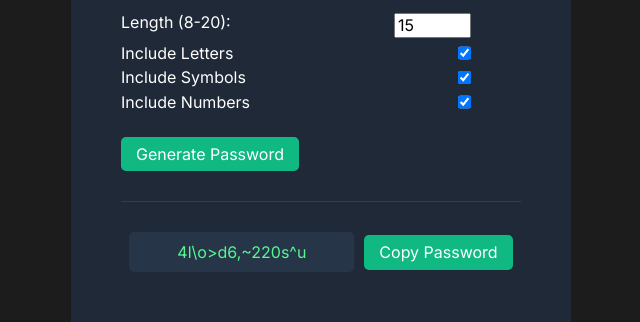
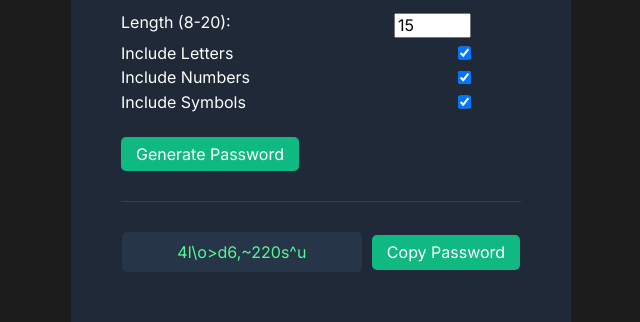
Before and after one commit to mekoness/scrimba-pwgen, a plain HTML site: page index.html in a window 1280 px wide. Both pictures are taken after a click on the button "Generate Password". Shown: the part 219-541 px from the top of the page, 319-959 px from the left. Drawn offline with nearby package versions, Linux system fonts and the light colour scheme.

Commit message:
If statements

```diff
--- a/index.css
+++ b/index.css
@@ -76,7 +76,7 @@ button#copypassbtn {
 #password {
     background-color: #273549;
     color: #55F991;
-    width: 225px;
+    width: 240px;
     height: 40px;
     border-radius: 5px;
     display: flex;
--- a/index.html
+++ b/index.html
@@ -20,12 +20,12 @@
                     <input type="checkbox" id="letters" name="letters" checked>
                 </div>
                 <div class="checkboxes">
+                    <label for="numbers">Include Numbers</label>
+                    <input type="checkbox" id="numbers" name="numbers" checked>
+                </div>
+                <div class="checkboxes">
                     <label for="symbols">Include Symbols</label>
                     <input type="checkbox" id="symbols" name="symbols" checked>
-                </div>
-                <div class="checkboxes">
-                    <label for="numbers">Include Numbers</label>
-                    <input type="checkbox" id="numbers" name="numbers" checked>
                 </div>
             </div>
             <button onclick="getPassword()" id="generatebtn">Generate Password</button>
--- a/index.js
+++ b/index.js
@@ -7,24 +7,37 @@ let passwordEl = document.getElementById("password")
 let pwLengthEl = document.getElementById("pw-length")
 
 let letters = document.getElementById("letters").checked
+let numbers = document.getElementById("numbers").checked
 let symbols = document.getElementById("symbols").checked
-let numbers = document.getElementById("numbers").checked
 
 let getKey = [
     function characters() {
-      return keys.characters[Math.floor(Math.random() * keys.characters.length)]
+      if (letters === true) {
+        return keys.characters[Math.floor(Math.random() * keys.characters.length)]
+      } else {
+        return ""
+      }
     },
     function number() {
-      return keys.number[Math.floor(Math.random() * keys.number.length)]
+      if (numbers === true) {
+        return keys.number[Math.floor(Math.random() * keys.number.length)]
+      } else {
+        return ""
+      }
     },
     function symbol() {
-      return keys.symbol[Math.floor(Math.random() * keys.symbol.length)]
+      if (symbols === true) {
+        return keys.symbol[Math.floor(Math.random() * keys.symbol.length)]
+      } else {
+        return ""
+      }
     }
 ]
 
 function getPassword() {
     let passwordLength = pwLengthEl.value
     let password = ""
+
     while (passwordLength > password.length) {
       let keyToAdd = getKey[Math.floor(Math.random() * getKey.length)]
       password += keyToAdd()
@@ -38,3 +51,7 @@ function copyPassword() {
     navigator.clipboard.writeText(password)
     alert("Copied password.")
 }
+
+function checkbox() {
+  console.log(symbols)
+}
```
